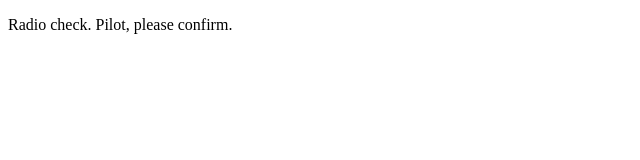
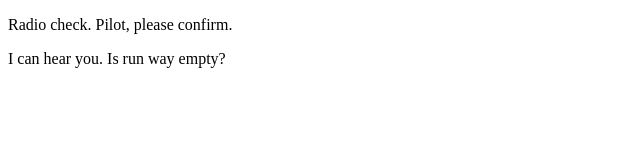
Before and after one commit to anju-r/communication-log, a plain HTML site: page index.html in a window 1280 px wide. Shown: the whole page, without its empty margins (0-640 px from the left). Drawn offline with Linux system fonts and the light colour scheme.

Commit message:
Add my message

```diff
--- a/index.html
+++ b/index.html
@@ -2,5 +2,6 @@
 <html>
    <body>
       <p>Radio check. Pilot, please confirm.</p>
+      <p>I can hear you. Is run way empty?</p>
    </body>
 </html>
```
